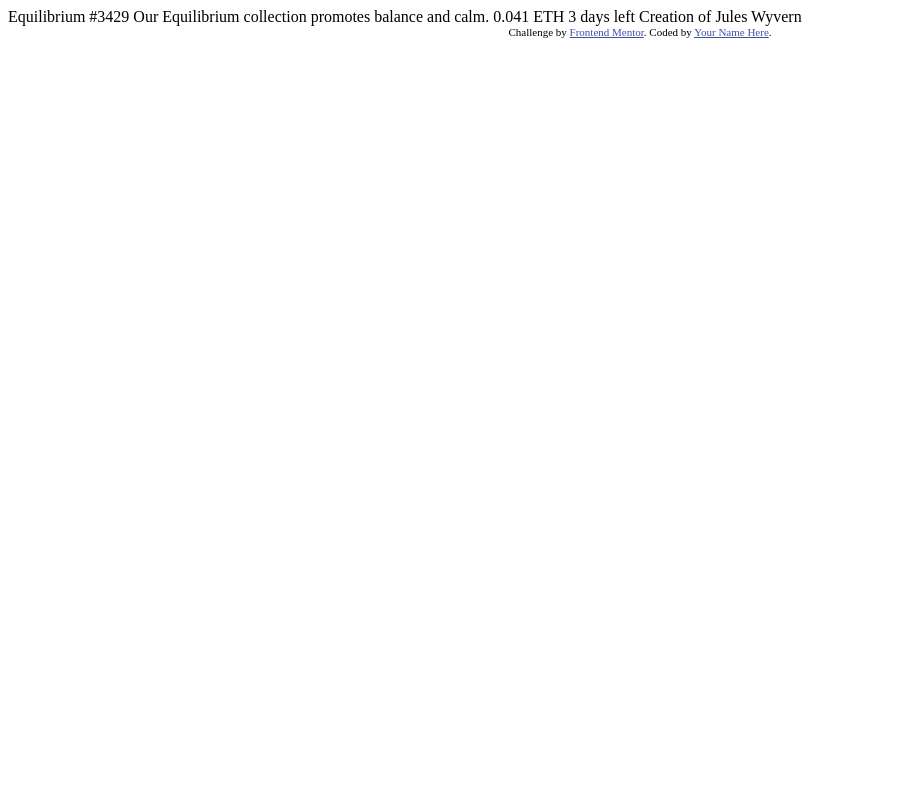
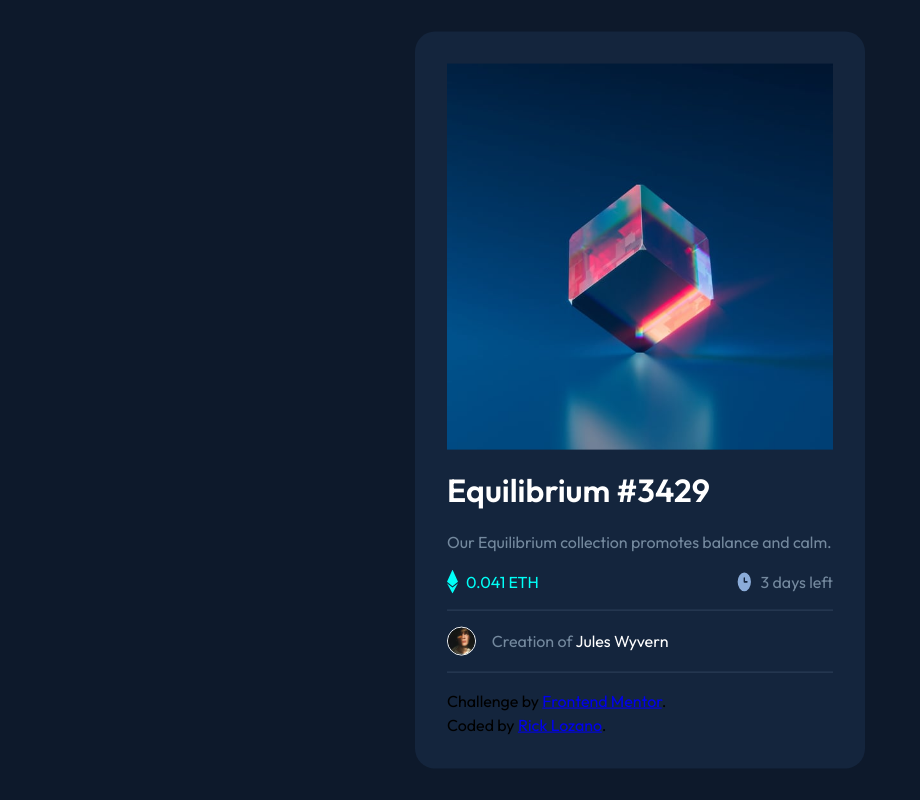
Before and after one commit to joyrexjrl/NFT-preview-card-component.joyrexjrl.github.io, a plain HTML site: page index.html in a window 1280 px wide. Shown: the whole page, without its empty margins (0-920 px from the left). Drawn offline with Linux system fonts and the light colour scheme.

Commit message:
layout mostly complete
base layout in place, some styling is done

```diff
--- a/index.html
+++ b/index.html
@@ -3,31 +3,44 @@
 <head>
   <meta charset="UTF-8">
   <meta name="viewport" content="width=device-width, initial-scale=1.0"> <!-- displays site properly based on user's device -->
-
+  <link rel="preconnect" href="https://fonts.googleapis.com">
+  <link rel="preconnect" href="https://fonts.gstatic.com" crossorigin>
+  <link href="https://fonts.googleapis.com/css2?family=Outfit:wght@300;400;600&display=swap" rel="stylesheet">
   <link rel="icon" type="image/png" sizes="32x32" href="./images/favicon-32x32.png">
-
+  <link rel="stylesheet" href="style.css">
   <title>Frontend Mentor | NFT preview card component</title>
-
-  <!-- Feel free to remove these styles or customise in your own stylesheet 👍 -->
-  <style>
-    .attribution { font-size: 11px; text-align: center; }
-    .attribution a { color: hsl(228, 45%, 44%); }
-  </style>
 </head>
 <body>
+  <div class="container flex col">
+    <img class="logo-pic" src="images/image-equilibrium.jpg" alt="euqil pic">
+    <h1>Equilibrium #3429</h1>
 
-  Equilibrium #3429
+    <p>Our Equilibrium collection promotes balance and calm.</p>
 
-  Our Equilibrium collection promotes balance and calm.
+    <div class="count-down flex">
+      <div class="eth-section flex">
+        <img src="images/icon-ethereum.svg" alt="diamond">
+        <p>0.041 ETH</p>
+      </div>
+      <div class="days-section flex">
+        <img src="images/icon-clock.svg" alt="clock">
+        <p>3 days left</p>
+      </div>
+    </div>
 
-  0.041 ETH
-  3 days left
+    <div class="divider-line"></div>
 
-  Creation of Jules Wyvern
+    <div class="creation-section flex">
+      <img class="avatar-pic" src="images/image-avatar.png" alt="avatar">
+      <p>Creation of <span>Jules Wyvern</span></p>
+    </div>
 
-  <div class="attribution">
-    Challenge by <a href="https://www.frontendmentor.io?ref=challenge" target="_blank">Frontend Mentor</a>.
-    Coded by <a href="#">Your Name Here</a>.
+    <div class="divider-line"></div>
+
+    <div class="attribution">
+      Challenge by <a href="https://www.frontendmentor.io?ref=challenge" target="_blank">Frontend Mentor</a>.<br>
+      Coded by <a href="https://www.frontendmentor.io/profile/joyrexjrl" target="_blank">Rick Lozano</a>.
+    </div>
   </div>
 </body>
 </html>
--- /dev/null
+++ b/style.css
@@ -0,0 +1,158 @@
+/* Box sizing rules */
+*,
+*::before,
+*::after {
+  box-sizing: border-box;
+}
+
+/* Remove default margin */
+body,
+h1,
+h2,
+h3,
+h4,
+p,
+figure,
+picture,
+blockquote,
+dl,
+dd {
+  margin: 0;
+}
+
+/* Remove list styles on ul, ol elements with a list role, which suggests default styling will be removed */
+ul[role='list'],
+ol[role='list'] {
+  list-style: none;
+}
+
+/* Set core root defaults */
+html:focus-within {
+  scroll-behavior: smooth;
+}
+
+/* Set core body defaults */
+body {
+  min-height: 100vh;
+  text-rendering: optimizeSpeed;
+  line-height: 1.5;
+}
+
+/* A elements that don't have a class get default styles */
+a:not([class]) {
+  text-decoration-skip-ink: auto;
+}
+
+/* Make images easier to work with */
+img,
+picture {
+  max-width: 100%;
+  display: block;
+}
+
+/* Inherit fonts for inputs and buttons */
+input,
+button,
+textarea,
+select {
+  font: inherit;
+}
+
+/* Remove all animations, transitions and smooth scroll for people that prefer not to see them */
+@media (prefers-reduced-motion: reduce) {
+  html:focus-within {
+   scroll-behavior: auto;
+  }
+
+  *,
+  *::before,
+  *::after {
+    animation-duration: 0.01ms !important;
+    animation-iteration-count: 1 !important;
+    transition-duration: 0.01ms !important;
+    scroll-behavior: auto !important;
+  }
+}
+
+/* font-family: 'Outfit', sans-serif; */
+
+:root{
+    --very-dark-blue-main: hsl(217, 54%, 11%); /*(main BG)*/
+    --very-dark-blue-card: hsl(216, 50%, 16%);/*(card BG)*/
+    --very-dark-blue: hsl(215, 32%, 27%);/*(line)*/
+    --eth-color: hsl(178, 100%, 50%);
+    --white: hsl(0, 0%, 100%);
+    --font: 'Outfit', sans-serif;
+    --border-radius: 20px;
+}
+
+body{
+    font-family: var(--font);
+    background-color: var(--very-dark-blue-main);
+}
+
+h1{
+    color: white;
+}
+
+p{
+    color: rgb(116, 137, 158);
+}
+
+.flex{
+    display: flex;
+}
+
+.col{
+    flex-direction: column;
+}
+
+.container{
+    width: 90%;
+    max-width: 450px;
+    background-color: var(--very-dark-blue-card);
+    padding: 2rem;
+    border-radius: var(--border-radius);
+    gap: 1rem;
+
+    position: absolute;
+    top: 50%;
+    left: 50%;
+    transform: translate(-50%, -50%);
+}
+
+.count-down{
+    justify-content: space-between;
+}
+
+.eth-section, .days-section{
+    width: 50%;
+    gap: .5rem;
+}
+
+.days-section{
+    justify-content: flex-end;
+}
+
+.eth-section p{
+    color: var(--eth-color);
+}
+
+.divider-line{
+    border-top: 1px solid var(--very-dark-blue);
+}
+
+.creation-section img{
+    width: 1.8rem;
+    border: 1px solid white;
+    border-radius: 50px;
+}
+
+.creation-section span{
+    color: white;
+}
+
+.creation-section{
+    gap: 1rem;
+    align-items: center;
+}
```
